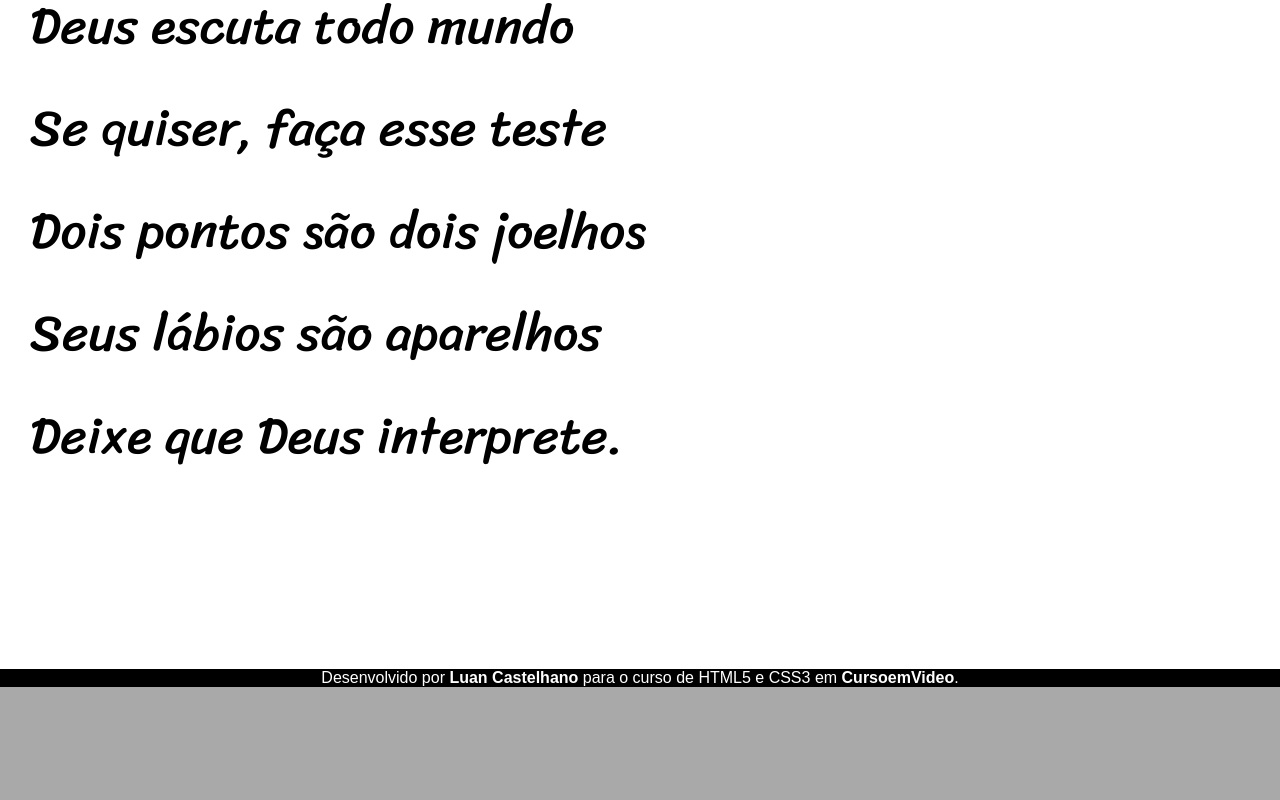
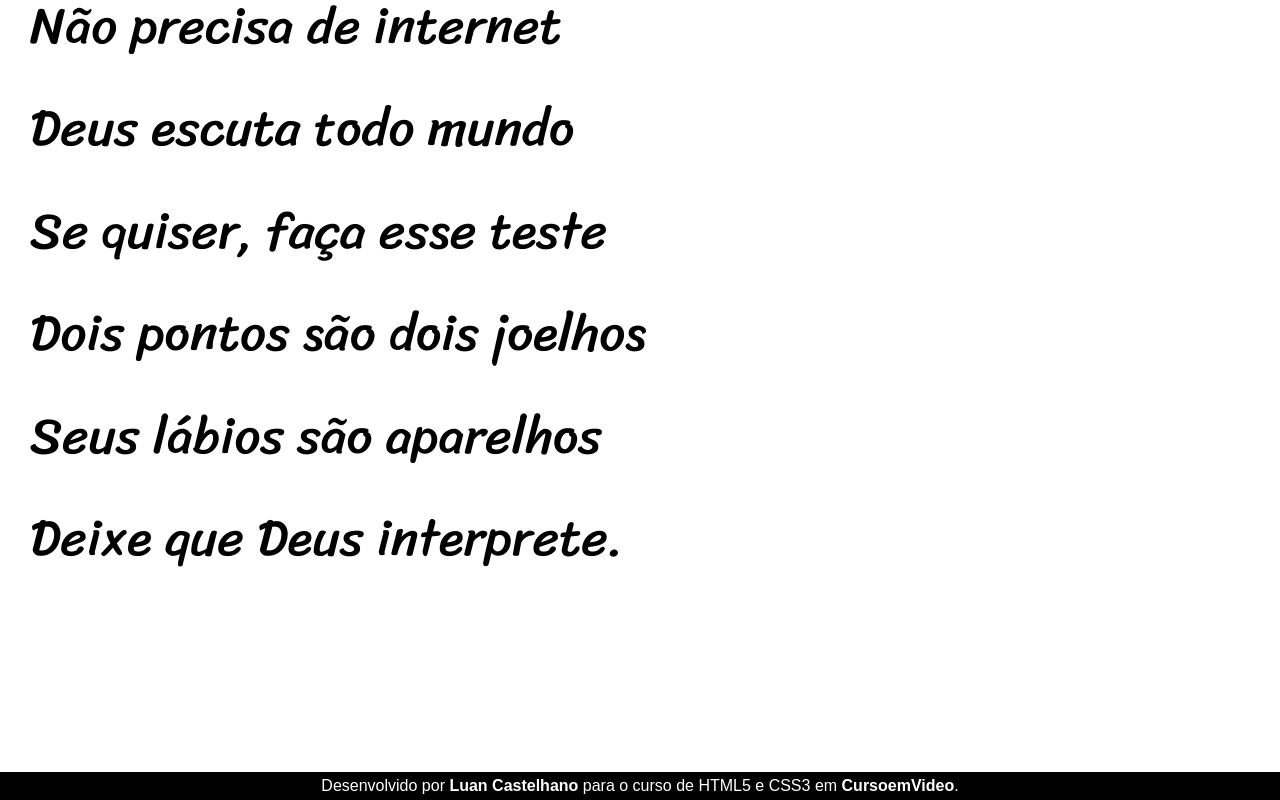
Before and after one commit to Launyx/html-css, a plain HTML site: page desafios/d012/index.html in a window 1280 px wide. Shown: the part 5587-6387 px from the top of the page. Before the commit the page ends 6284 px from the top, so only its background shows below. Drawn offline with Linux system fonts and the light colour scheme.

Commit message:
Ajustando últimos parágrafos e rodapé

```diff
--- a/desafios/d012/estilo/style.css
+++ b/desafios/d012/estilo/style.css
@@ -77,7 +77,7 @@ section#img2{
 }
 footer{
     background-color: black;
-    margin-bottom: 10px;
+    padding: 5px;
 }
 footer > p{
     color: white;
--- a/desafios/d012/index.html
+++ b/desafios/d012/index.html
@@ -75,7 +75,8 @@
                 Abriu outro aplicativo<br>
                 O mundo ficou cativo<br>
                 Da tecnologia do agora.<br>
-
+            </p>
+            <p>
                 Felizmente, pra orar<br>
                 Não precisa de internet<br>
                 Deus escuta todo mundo<br>
@@ -84,6 +85,7 @@
                 Seus lábios são aparelhos<br>
                 Deixe que Deus interprete.<br>
             </p>
+
         </section>
     </main>
     <footer>
```
